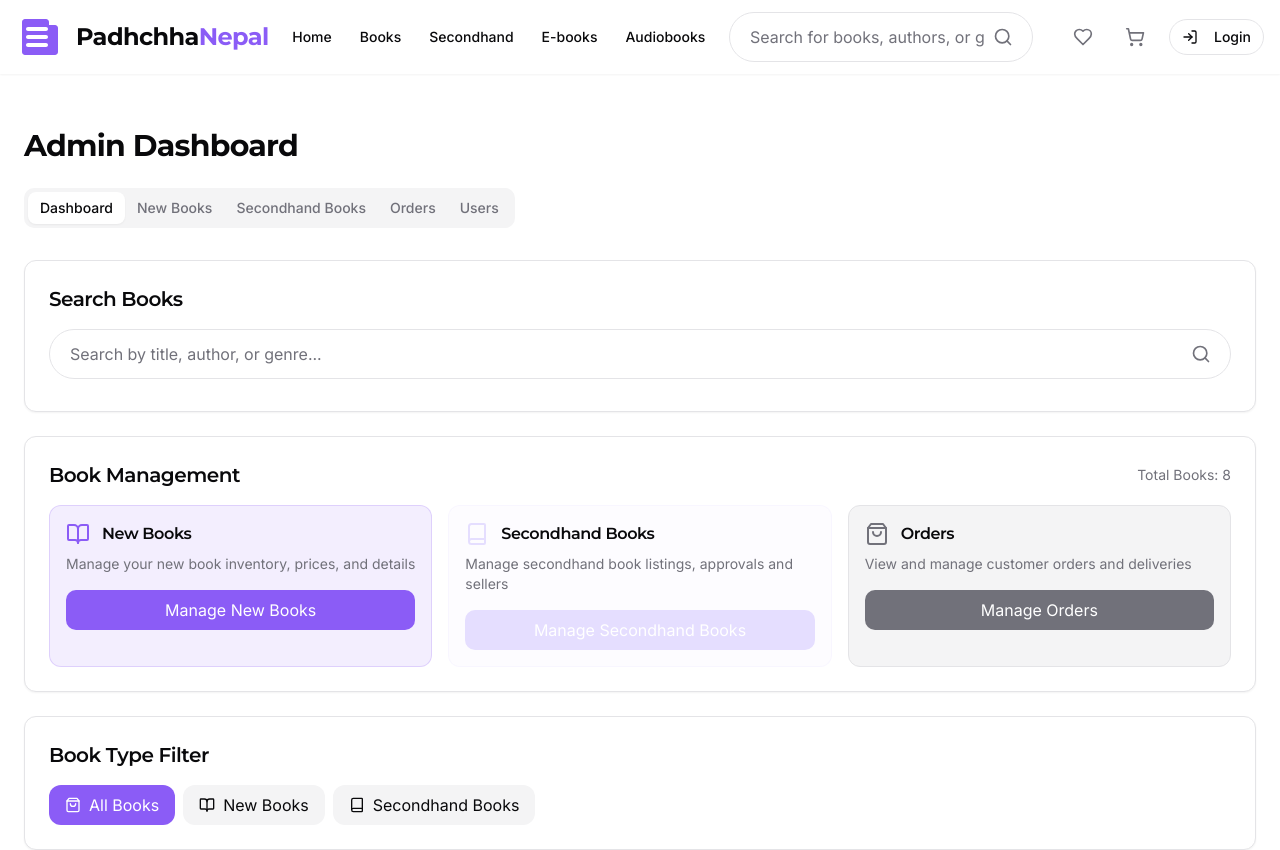
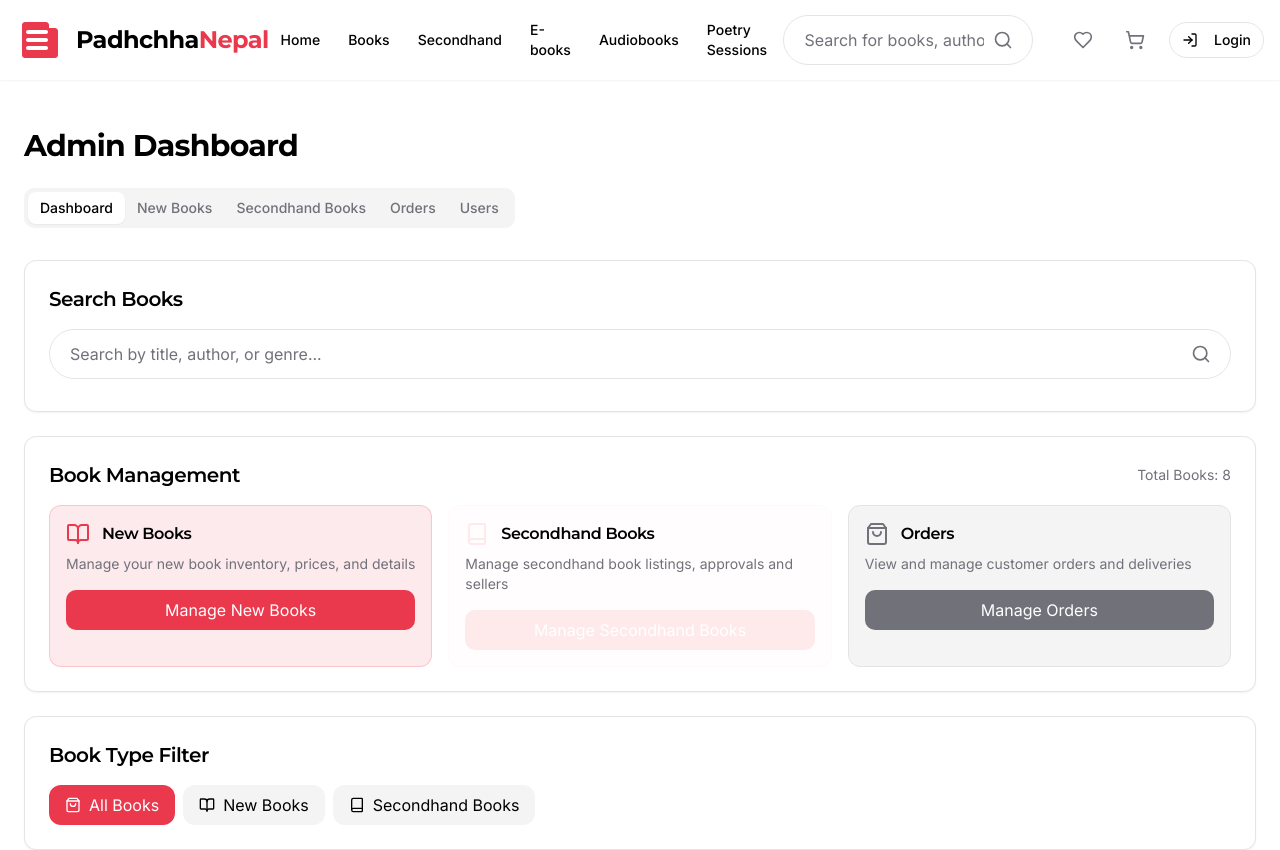
Before and after one commit to padhchhanepal/padhchhanepal, a React (Vite) app: page /admin in a window 1280 px wide. Shown: the top 850 px of the page. Built offline with nearby package versions, Linux system fonts and the light colour scheme.

Commit message:
Update styling and component order
- Updated the color scheme to black and red.
- Reordered components, moving PoetrySessions in Index.tsx.

```diff
--- a/src/components/layout/navbar.tsx
+++ b/src/components/layout/navbar.tsx
@@ -1,3 +1,4 @@
+
 import { useState, useEffect } from "react";
 import { Link, useLocation } from "react-router-dom";
 import { cn } from "@/lib/utils";
@@ -43,6 +44,7 @@ export function Navbar() {
     { title: "Secondhand", href: "/secondhand" },
     { title: "E-books", href: "/ebooks" },
     { title: "Audiobooks", href: "/audiobooks" },
+    { title: "Poetry Sessions", href: "/poetry" }, // Added Poetry Sessions next to Audiobooks
   ];
 
   const NavLink = ({ href, children }: { href: string; children: React.ReactNode }) => {
--- a/src/index.css
+++ b/src/index.css
@@ -8,15 +8,15 @@
 @layer base {
   :root {
     --background: 0 0% 100%;
-    --foreground: 240 10% 3.9%;
+    --foreground: 0 0% 0%; /* Changed to black */
 
     --card: 0 0% 100%;
-    --card-foreground: 240 10% 3.9%;
+    --card-foreground: 0 0% 0%; /* Changed to black */
 
     --popover: 0 0% 100%;
-    --popover-foreground: 240 10% 3.9%;
+    --popover-foreground: 0 0% 0%; /* Changed to black */
 
-    --primary: 267 85% 65%;
+    --primary: 351 85% 57%; /* Changed to the red (#ea384c) */
     --primary-foreground: 0 0% 100%;
 
     --secondary: 240 4.8% 95.9%;
@@ -33,7 +33,7 @@
 
     --border: 240 5.9% 90%;
     --input: 240 5.9% 90%;
-    --ring: 267 85% 65%;
+    --ring: 351 85% 57%; /* Changed to match primary */
 
     --radius: 0.75rem;
 
@@ -48,16 +48,16 @@
   }
 
   .dark {
-    --background: 240 10% 3.9%;
+    --background: 0 0% 0%; /* Changed to black */
     --foreground: 0 0% 98%;
 
-    --card: 240 10% 3.9%;
+    --card: 0 0% 0%; /* Changed to black */
     --card-foreground: 0 0% 98%;
 
-    --popover: 240 10% 3.9%;
+    --popover: 0 0% 0%; /* Changed to black */
     --popover-foreground: 0 0% 98%;
 
-    --primary: 267 85% 65%;
+    --primary: 351 85% 57%; /* Changed to the red (#ea384c) */
     --primary-foreground: 0 0% 98%;
 
     --secondary: 240 3.7% 15.9%;
@@ -74,11 +74,11 @@
 
     --border: 240 3.7% 15.9%;
     --input: 240 3.7% 15.9%;
-    --ring: 267 85% 65%;
+    --ring: 351 85% 57%; /* Changed to match primary */
 
-    --sidebar-background: 240 5.9% 10%;
+    --sidebar-background: 0 0% 0%; /* Changed to black */
     --sidebar-foreground: 240 4.8% 95.9%;
-    --sidebar-primary: 224.3 76.3% 48%;
+    --sidebar-primary: 351 85% 57%; /* Changed to match primary */
     --sidebar-primary-foreground: 0 0% 100%;
     --sidebar-accent: 240 3.7% 15.9%;
     --sidebar-accent-foreground: 240 4.8% 95.9%;
--- a/src/pages/Index.tsx
+++ b/src/pages/Index.tsx
@@ -30,9 +30,9 @@ function Index() {
 
         <main className="flex-1">
           <HeroSection />
+          <PoetrySessions /> {/* Moved PoetrySessions to the top */}
           <Bestsellers />
           <BooksByCategory />
-          <PoetrySessions />
           <FeaturedReviews />
         </main>
 
--- a/tailwind.config.ts
+++ b/tailwind.config.ts
@@ -26,7 +26,7 @@ export default {
 				background: 'hsl(var(--background))',
 				foreground: 'hsl(var(--foreground))',
 				primary: {
-					DEFAULT: 'hsl(var(--primary))',
+					DEFAULT: '#ea384c', // Changed to red
 					foreground: 'hsl(var(--primary-foreground))'
 				},
 				secondary: {
@@ -64,11 +64,11 @@ export default {
 					ring: 'hsl(var(--sidebar-ring))'
 				},
 				book: {
-					primary: '#8B5CF6',
-					secondary: '#E5DEFF',
+					primary: '#ea384c', // Changed to red
+					secondary: '#ffeaeb', // Light red background
 					nepali: '#F97316',
 					english: '#0EA5E9',
-					used: '#D946EF',
+					used: '#000000', // Changed to black
 					accent: '#F2FCE2',
 				}
 			},
```
